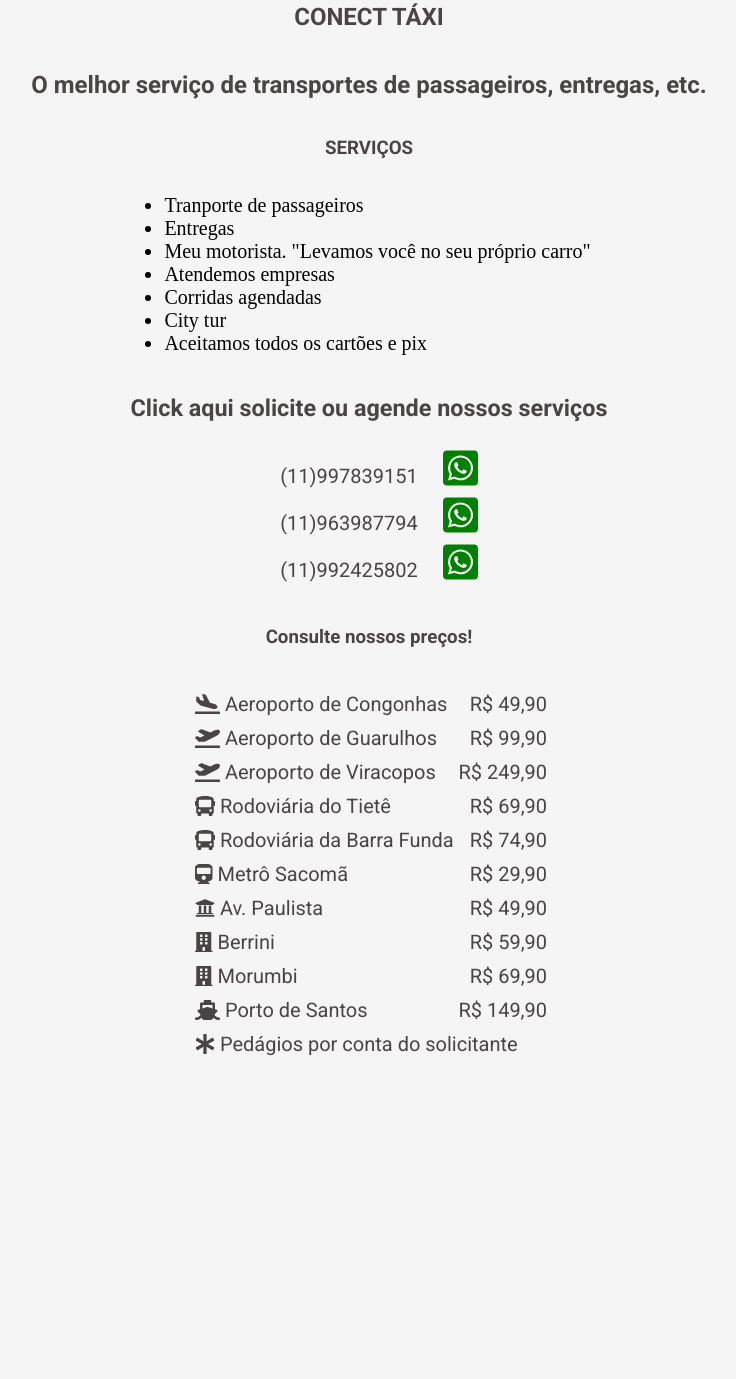
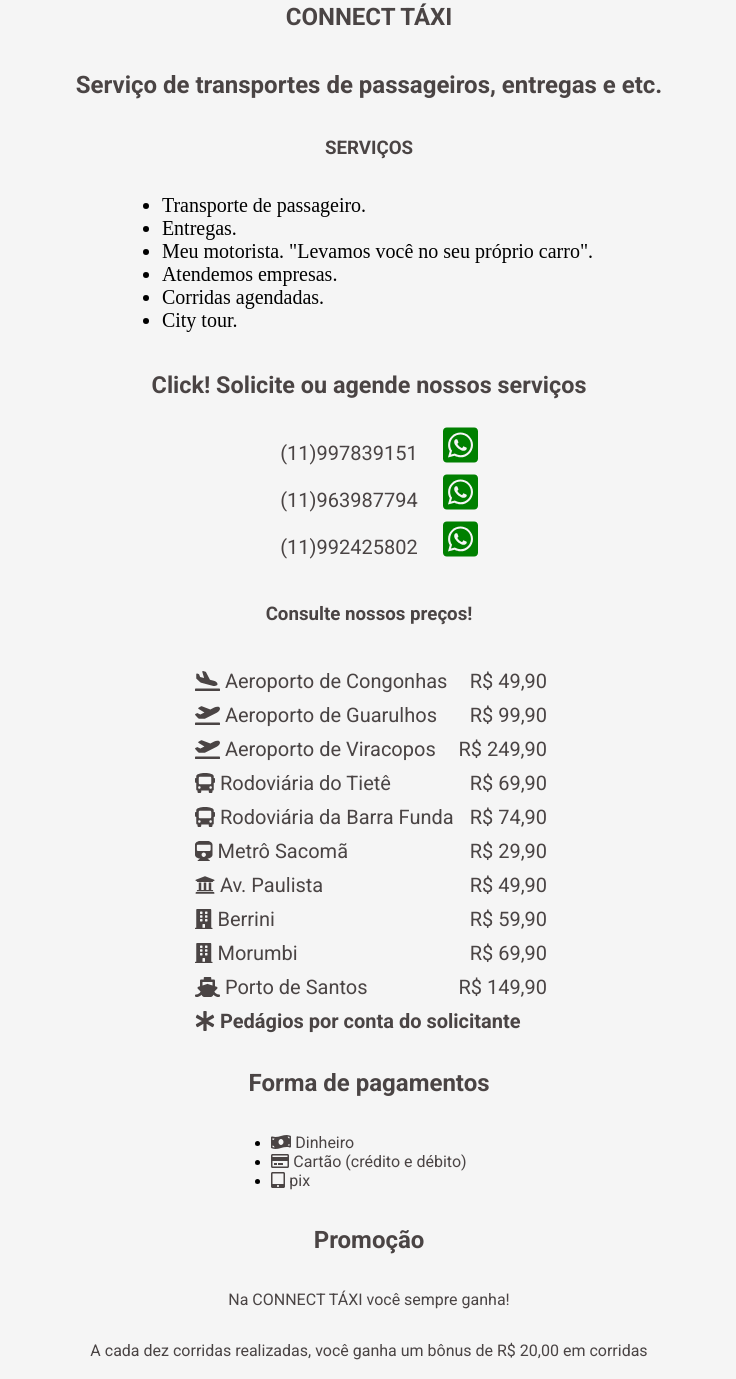
Before and after one commit to cfc16310814/links-qrcode-taxi, a plain HTML site: page index.html in a window 1280 px wide. Shown: the part 367-1746 px from the top of the page, without its empty margins (271-1007 px from the left). Before the commit the page ends 1447 px from the top, so only its background shows below. Drawn offline with Linux system fonts and the light colour scheme.

Commit message:
atualização  do site

```diff
--- a/assets/css/global.css
+++ b/assets/css/global.css
@@ -96,3 +96,15 @@ body{
 .valores ul li span{
     font-size: 20px;
 }
+.pagamentos{
+    display: flex;
+    justify-content: center;
+    align-items: center;
+    flex-direction: column;
+}
+.promocao{
+    display: flex;
+    justify-content: center;
+    align-items: center;
+    flex-direction: column;
+}
--- a/index.html
+++ b/index.html
@@ -15,22 +15,21 @@
     </div>
 
     <div class="servicos">
-        <h2>CONECT TÁXI</h2>
-       <h2>O melhor serviço de transportes de passageiros, entregas, etc.</h2>
+        <h2>CONNECT TÁXI</h2>
+       <h2>Serviço de transportes de passageiros, entregas e etc.</h2>
         <h3>SERVIÇOS</h3>
         <ul>
-            <li>Tranporte de passageiros</li>
-            <li>Entregas</li>
-            <li>Meu motorista. "Levamos você no seu próprio carro"</li>
-            <li>Atendemos empresas</li>
-            <li>Corridas agendadas</li>
-            <li>City tur</li>
-            <li>Aceitamos todos os cartões e pix</li>
+            <li>Transporte de passageiro.</li>
+            <li>Entregas.</li>
+            <li>Meu motorista. "Levamos você no seu próprio carro".</li>
+            <li>Atendemos empresas.</li>
+            <li>Corridas agendadas.</li>
+            <li>City tour.</li>
         </ul>
     </div>
 
     <div class="contatos">
-        <h3>Click aqui solicite ou agende nossos serviços</h3>
+        <h3>Click! Solicite ou agende nossos serviços</h3>
         <div class="contato">
             <a href="tel:5511997839151">(11)997839151</a>
             <a
@@ -146,11 +145,41 @@
             <li>
                 <span>
                     <i class="fas fa-asterisk"></i>
-                    Pedágios por conta do solicitante
+                    <strong>Pedágios por conta do solicitante</strong>
+                </span>
+            </li>
+        </ul>
+
+    </div>
+    <div class="pagamentos">
+        <h2>Forma de pagamentos</h2>
+        <ul>
+            <li>
+                <span>
+                    <i class="fas fa-money-bill-wave"></i>
+                    Dinheiro
+                </span>
+            </li>
+            <li>
+                <span>
+                    <i class="far fa-credit-card"></i>
+                    Cartão (crédito e débito)
+                </span>
+            </li>
+            <li>
+                <span>
+                    <i class="fas fa-tablet-alt"></i>
+                    pix
                 </span>
             </li>
         </ul>
     </div>
+
+    <Div class="promocao">
+        <h2>Promoção</h2>
+        <p>Na CONNECT TÁXI você sempre ganha!</p>
+        <P> A cada dez corridas realizadas, você ganha um bônus de R$ 20,00 em corridas</P>
+    </Div>
     <script src="libs/fontawesome-free-5.13.1-web/js/all.min.js"></script>
 </body>
 
```
